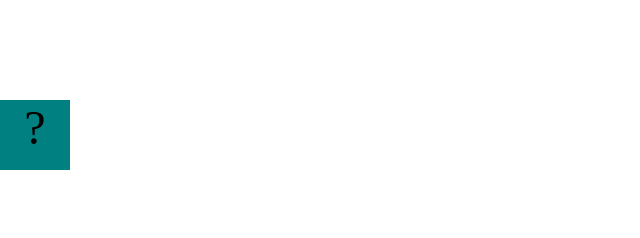
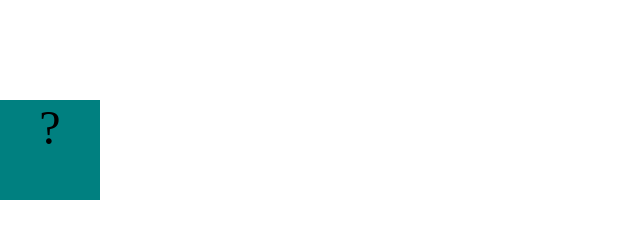
Before and after one commit to ShuShu07/ShuShu07.github.io, a plain HTML site: page projects/bouncing-box/index.html in a window 1280 px wide. Shown: the whole page, without its empty margins (0-640 px from the left). Drawn offline with Linux system fonts and the light colour scheme.

Commit message:
worked on Bouncing Box

```diff
--- a/projects/bouncing-box/index.html
+++ b/projects/bouncing-box/index.html
@@ -1,34 +1,38 @@
 <!DOCTYPE html>
 <html>
+
 <head>
 	<meta charset="utf-8">
 	<title>Bouncing Box</title>
 	<script src="jquery.min.js"></script>
 	<style>
 		.box {
-			width: 70px;
-			height: 70px;
+			width: 100px;
+			height: 100px;
 			background-color: teal;
 			font-size: 300%;
 			text-align: center;
 			display: block;
 			position: absolute;
 			top: 100px;
-			left: 0px;  /* <--- Change me! */
+			left: 0px;
+			/* <--- Change me! */
 		}
-		.board{
+
+		.board {
 			height: 100vh;
 		}
 	</style>
 	<!-- 	<script src="//cdnjs.cloudflare.com/ajax/libs/jquery/2.1.1/jquery.min.js"></script> -->
 
 </head>
+
 <body class="board">
 	<!-- HTML for the box -->
 	<div class="box">?</div>
 
 	<script>
-		(function(){
+		(function () {
 			'use strict'
 			/* global jQuery */
 
@@ -48,6 +52,8 @@
 
 			// moves the Box to a new position on the screen along the X-Axis
 			function moveBoxTo(newPositionX) {
+
+
 				box.css("left", newPositionX);
 			}
 
@@ -61,7 +67,7 @@
 			//////////////////////////////////////////////////////////////////
 
 			// TODO 2 - Variable declarations
-
+var positionX = 0
 
 
 			/*
@@ -70,9 +76,11 @@
 			turn it around!
 			*/
 			function update() {
-
+// Your code to increase positionx by 10 HERE*/
+				moveBoxTo(positionX);
 
 			};
+
 
 			/*
 			This Function will be called each time the box is clicked. Each time it is called,
@@ -87,4 +95,5 @@
 		})();
 	</script>
 </body>
+
 </html>
```
